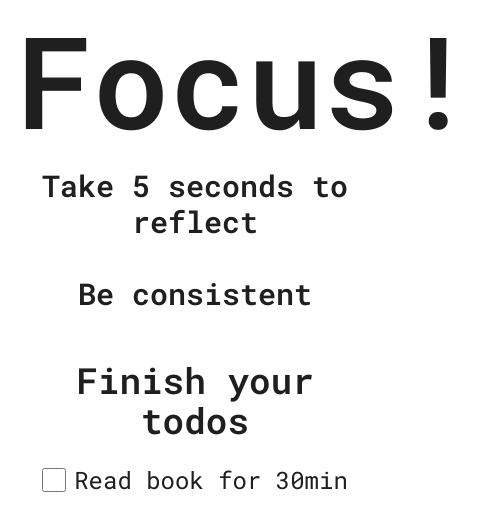
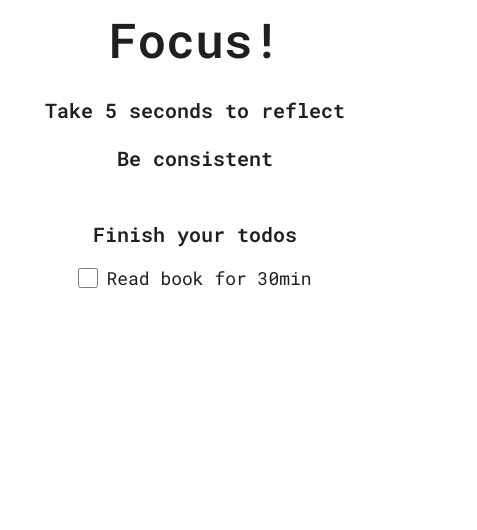
Before and after one commit to yusufhilmi/site-blocker-extension, a browser extension: page src/blocked-page.html in a window 390 px wide. Shown: the whole page, 477 px wide, since content can reach past the window. Drawn offline with Linux system fonts and the light colour scheme.

Commit message:
make page responsive

```diff
--- a/src/blocked-page.html
+++ b/src/blocked-page.html
@@ -4,20 +4,20 @@
     <title>Site Blocker</title>
     <meta name="viewport" content="width=device-width, initial-scale=1" />
 
-    <link rel="stylesheet" href="/src/styles/output.css" />
+    <link rel="stylesheet" href="./styles/output.css" />
   </head>
 
   <body
-    class="container mx-auto h-screen p-4 font-mono text-hab-900 dark:bg-hab-900 dark:text-white md:p-8 lg:p-16"
+    class="container mx-auto h-screen p-4 font-mono text-hab-900 dark:bg-hab-900 dark:text-white sm:p-8 lg:p-16"
   >
-    <div class="mb-12 text-center text-3xl font-semibold lg:mb-24">
-      <h1 class="mb-6 text-9xl lg:mb-12">Focus!</h1>
-      <h2 class="mb-9">Take 5 seconds to reflect</h2>
+    <div class="mb-12 text-center text-xl font-semibold sm:text-3xl lg:mb-24">
+      <h1 class="mb-8 text-5xl sm:text-9xl lg:mb-12">Focus!</h1>
+      <h2 class="mb-5 sm:mb-9">Take 5 seconds to reflect</h2>
       <h3 class="">Be consistent</h3>
     </div>
 
     <div class="mx-auto min-w-min max-w-md">
-      <h2 class="mb-4 text-center text-4xl font-semibold lg:mb-6">
+      <h2 class="mb-2 text-center text-xl font-semibold sm:text-4xl lg:mb-6">
         Finish your todos
       </h2>
       <ol id="habits" class="flex justify-center">
@@ -26,10 +26,10 @@
             type="checkbox"
             name="habit"
             id="1"
-            class="peer h-6 w-6 dark:bg-hab-900 dark:text-hab-900"
+            class="peer h-5 w-5 dark:bg-hab-900 dark:text-hab-900 sm:h-6 sm:w-6"
           />
           <span
-            class="text-2xl peer-checked:text-hab-600 peer-checked:line-through"
+            class="text-lg outline-none peer-checked:text-hab-600 peer-checked:line-through sm:text-2xl"
             contenteditable="true"
             >Read book for 30min</span
           >
```
Also changed, not shown: src/styles/output.css.
